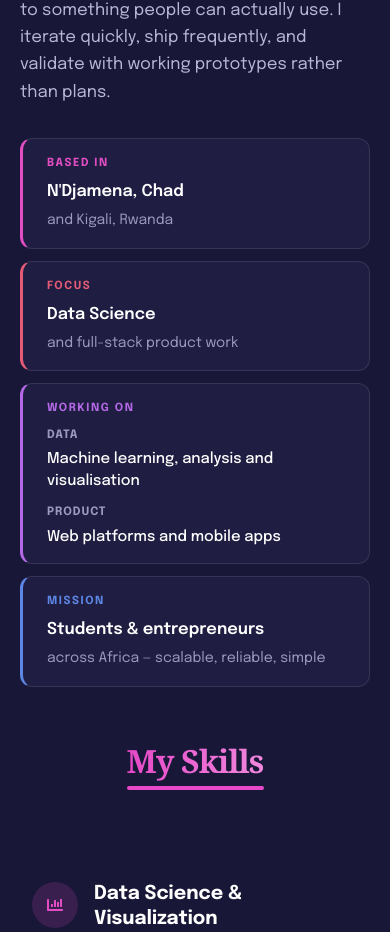
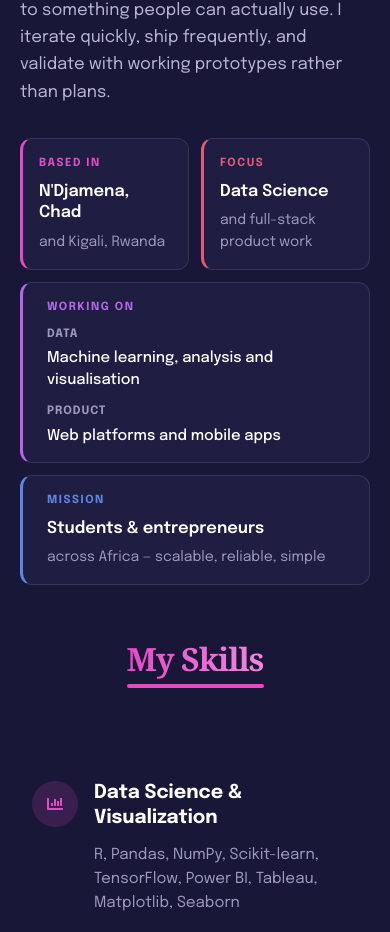
Before and after one commit to sidicksino/SidickPortfolio, a React (Vite) app: page / in a window 390 px wide. Shown: the part 1759-2691 px from the top of the page. Built offline with nearby package versions, Linux system fonts and the light colour scheme; a web font is replaced by a local one.

Commit message:
Update about section phone layout to span tile grid columns and add 360px breakpoint

```diff
--- a/src/components/about/About.css
+++ b/src/components/about/About.css
@@ -269,7 +269,27 @@
   }
 
   .about-tiles {
-    grid-template-columns: 1fr;
+    /* "Based in" and "Focus" are short enough to share a line on a phone.
+       "Working on" and "Mission" carry full sentences, so they span both
+       columns rather than being squeezed to ~150px. */
+    grid-template-columns: 1fr 1fr;
     gap: var(--s-3);
   }
+
+  .about-tile:nth-child(1),
+  .about-tile:nth-child(2) {
+    padding: var(--s-4);
+  }
+
+  .about-tile:nth-child(3),
+  .about-tile:nth-child(4) {
+    grid-column: 1 / -1;
+  }
 }
+
+@media (max-width: 360px) {
+  /* Below this the two short tiles start breaking city names awkwardly */
+  .about-tiles {
+    grid-template-columns: 1fr;
+  }
+}
```
Also changed, not shown: 1 other file (tests, documents, lock files or other folders).
